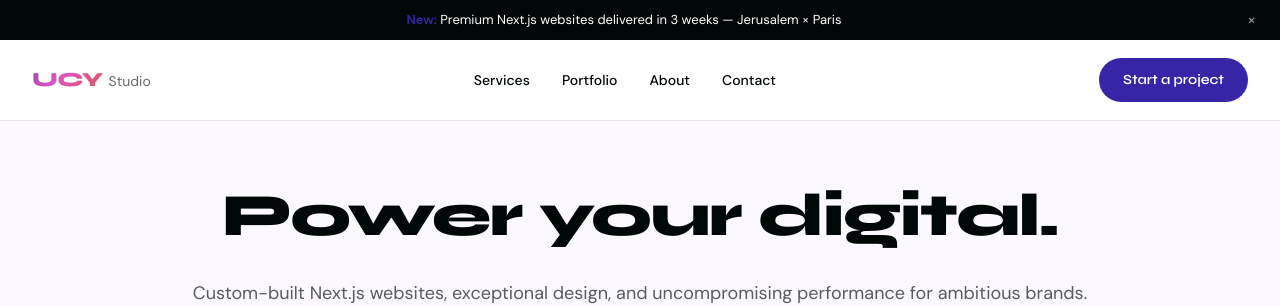
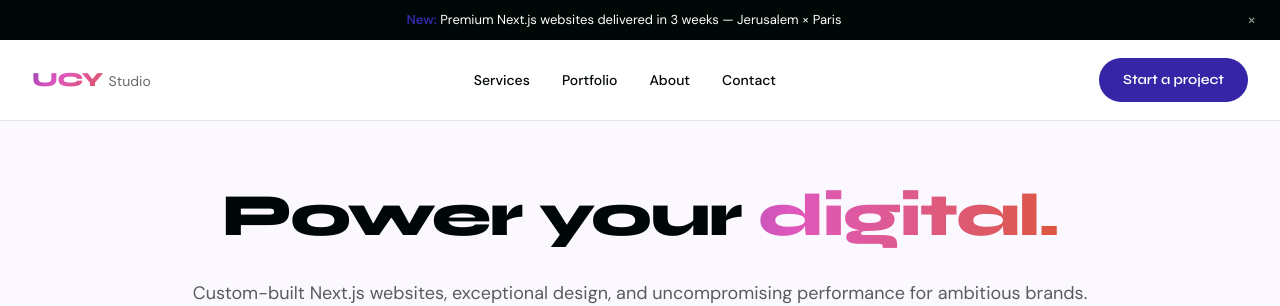
Before and after one commit to ucyweb28-svg/UCY_WEB_2026, a Next.js app: page /en in a window 1280 px wide. Shown: the top 306 px of the page. Built offline with nearby package versions, Linux system fonts and the light colour scheme.

Commit message:
feat: animated gradient on digital word in hero H1

```diff
--- a/app/globals.css
+++ b/app/globals.css
@@ -50,6 +50,11 @@ body {
   animation: gradient-shift 4s ease infinite;
 }
 
+.animate-gradient {
+  background-size: 200% 200%;
+  animation: gradient-shift 3s ease infinite;
+}
+
 .nav-fullscreen-link {
   background-image: linear-gradient(90deg, #3626A7, #DF57BC);
   background-size: 200% auto;
--- a/components/sections/HeroSection.tsx
+++ b/components/sections/HeroSection.tsx
@@ -132,7 +132,10 @@ export function HeroSection() {
             className="font-heading font-extrabold text-[1.75rem] md:text-6xl tracking-tight leading-[1.05] whitespace-nowrap"
             style={{ color: '#000807' }}
           >
-            {t('headline')}
+            {t('headline_start')}
+            <span className="bg-gradient-to-r from-[#3626A7] via-[#DF57BC] to-[#DE541E] bg-clip-text text-transparent animate-gradient">
+              {t('headline_highlight')}
+            </span>
           </h1>
 
           <p
@@ -182,7 +185,7 @@ export function HeroSection() {
           <div className="relative w-full h-[240px] sm:h-[320px] md:h-[400px] lg:h-[480px] rounded-3xl overflow-hidden lg:col-span-7">
             <Image
               src="/images/hero-woman.jpg"
-              alt={t('headline')}
+              alt={`${t('headline_start')}${t('headline_highlight')}`}
               fill
               className="object-cover object-center w-full h-full"
               sizes="(max-width: 768px) 100vw, 50vw"
--- a/lib/i18n/en.json
+++ b/lib/i18n/en.json
@@ -17,7 +17,8 @@
   },
   "hero": {
     "badge": "Jerusalem × Paris",
-    "headline": "Power your digital.",
+    "headline_start": "Power your ",
+    "headline_highlight": "digital.",
     "subheadline": "Custom-built Next.js websites, exceptional design, and uncompromising performance for ambitious brands.",
     "cta_primary": "Start a project",
     "cta_secondary": "See our services"
--- a/lib/i18n/fr.json
+++ b/lib/i18n/fr.json
@@ -17,7 +17,8 @@
   },
   "hero": {
     "badge": "Jérusalem × Paris",
-    "headline": "Propulsez votre digital.",
+    "headline_start": "Propulsez votre ",
+    "headline_highlight": "digital.",
     "subheadline": "Sites Next.js sur-mesure, designs d'exception et performances absolues pour marques exigeantes.",
     "cta_primary": "Démarrer un projet",
     "cta_secondary": "Voir les services"
```
